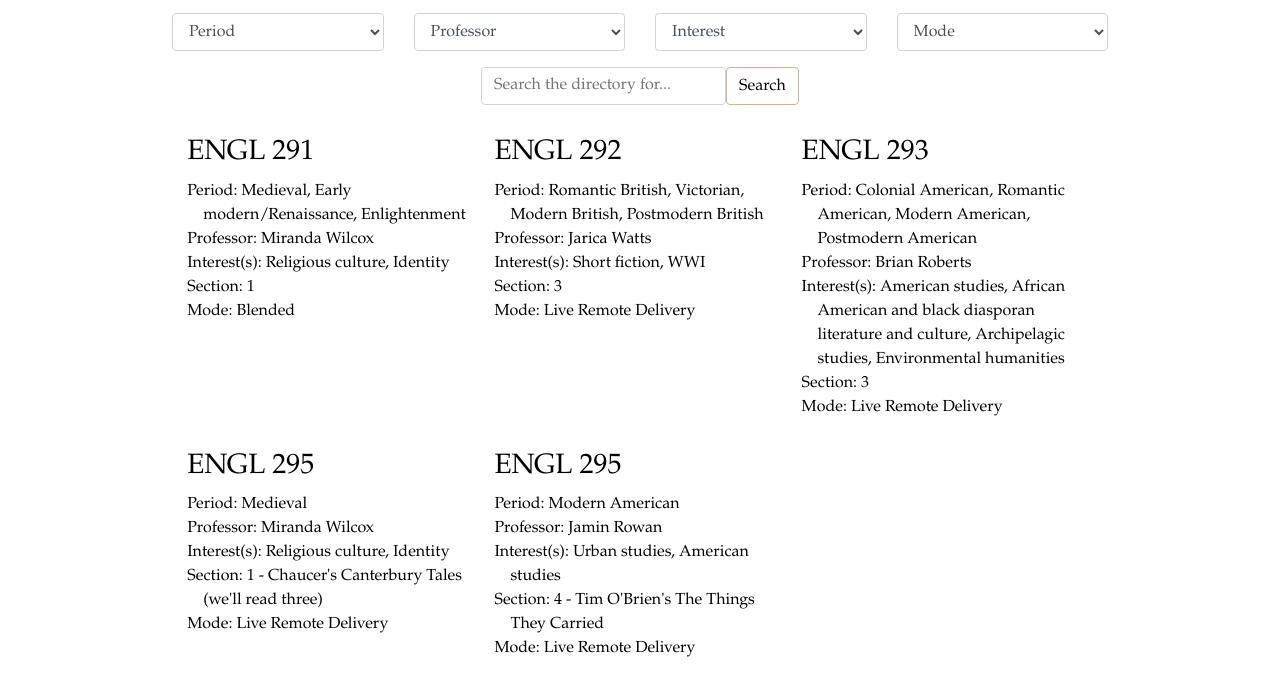
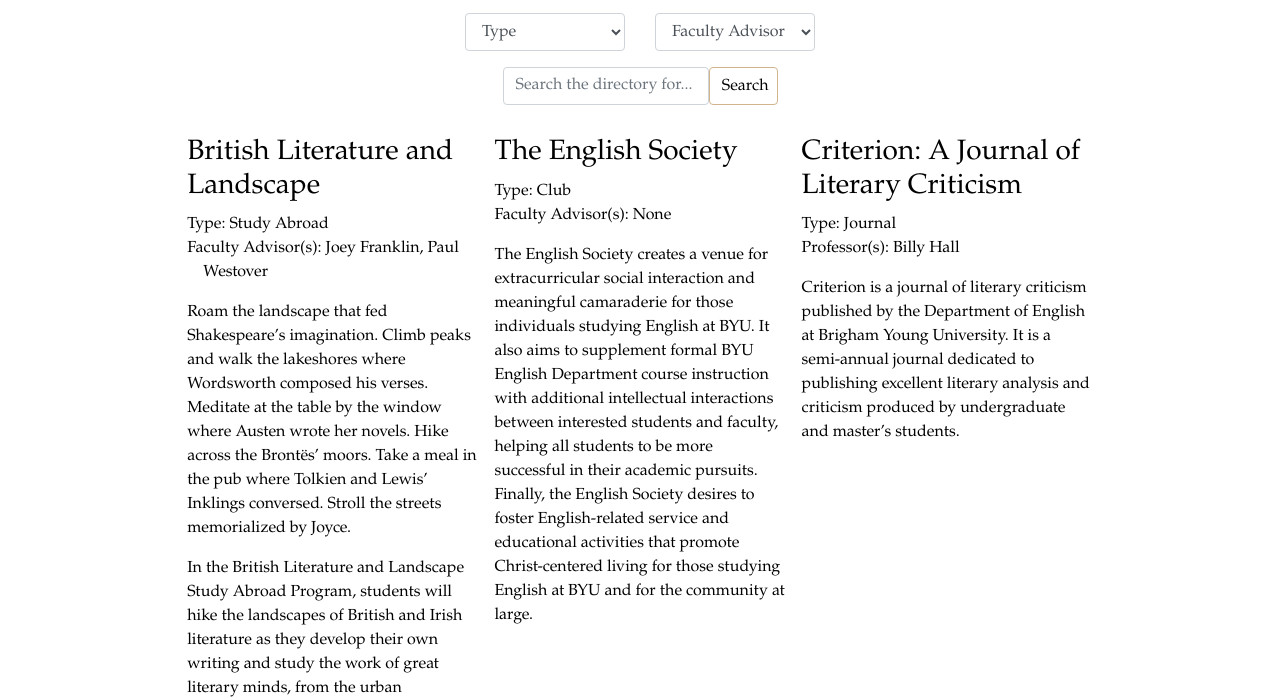
Before and after one commit to Lizardonne/English-Department-Catalog, a plain HTML site: page pages/extracurriculars.html in a window 1280 px wide. Shown: the part 252-952 px from the top of the page. Drawn offline with nearby package versions, Linux system fonts and the light colour scheme.

Commit message:
extracurriculars page done

```diff
--- a/css/search.css
+++ b/css/search.css
@@ -7,10 +7,19 @@
 .filters {
   margin: 0.5em 0 1em 0;
 }
+.searchbar {
+  width: 100%;
+  display: flex;
+  justify-content: center;
+}
+.searchbar .form-inline {
+  width: 275px;
+}
 .searchbar input {
-  width: auto !important;
+  width: 75% !important;
 }
 .searchbar button, .searchbar button:hover {
+  width: 25%;
   color: black;
   border-color: tan;
 }
--- a/pages/extracurriculars.html
+++ b/pages/extracurriculars.html
@@ -45,7 +45,7 @@
 
     <!-- Begin page content -->
     <main role="main">
-      <div class="main courses">
+      <div class="main extracurriculars">
         <div class="explanation">
           <h1>Courses</h1>
           <p>Lorem ipsum dolor sit amet, consectetur adipiscing elit, sed do
@@ -59,55 +59,25 @@
 
         <h2>Filter by...</h2>
         <div class="row justify-content-center filters">
-          <div class="col-md-3 by-periods">
+          <div class="col-md-6 by-type">
             <form class="form-group">
               <select class="form-control" id="exampleFormControlSelect1">
-                <option>Period</option>
-                <option>Medieval</option>
-                <option>Early modern/Renaissance</option>
-                <option>Enlightenment</option>
-                <option>Romantic British</option>
-                <option>Victorian</option>
-                <option>Modern British</option>
-                <option>Postmodern British</option>
-                <option>Colonial American</option>
-                <option>Romantic American</option>
-                <option>Modern American</option>
-                <option>Postmodern American</option>
+                <option>Type</option>
+                <option>Journal</option>
+                <option>Club</option>
+                <option>Study Abroad</option>
               </select>
             </form>
           </div>
-          <div class="col-md-3 by-professor">
+          <div class="col-md-6 by-professor">
             <form class="form-group">
               <select class="form-control" id="exampleFormControlSelect1">
-                <option>Professor</option>
+                <option>Faculty Advisor</option>
                 <option>Phillip Snyder</option>
                 <option>Brian Roberts</option>
                 <option>Sharon Harris</option>
                 <option>Jason Kerr</option>
                 <option>Kimberly Johnson</option>
-              </select>
-            </form>
-          </div>
-          <div class="col-md-3 by-interest">
-            <form class="form-group">
-              <select class="form-control" id="exampleFormControlSelect1">
-                <option>Interest</option>
-                <option>Autobiography</option>
-                <option>Western studies</option>
-                <option>Ethics</option>
-                <option>Cormac McCarthy</option>
-              </select>
-            </form>
-          </div>
-          <div class="col-md-3 by-mode">
-            <form class="form-group">
-              <select class="form-control" id="exampleFormControlSelect1">
-                <option>Mode</option>
-                <option>Classroom</option>
-                <option>Blended</option>
-                <option>Live Remote Delivery</option>
-                <option>On-Demand Remote Delivery</option>
               </select>
             </form>
           </div>
@@ -121,55 +91,78 @@
         <br>
 
         <div class="row results">
-          <a class="col col-md-4 col-12" href="http://catalog.byu.edu/humanities/english/british-literary-history-1">
-            <h3>ENGL 291</h3>
+          <a class="col col-md-4 col-12" href="https://kennedy.byu.edu/british-literature-and-landscape/">
+            <h3>British Literature and Landscape</h3>
             <ul>
-              <li>Period: Medieval, Early modern/Renaissance, Enlightenment</li>
-              <li>Professor: Miranda Wilcox</li>
-              <li>Interest(s): Religious culture, Identity</li>
-              <li>Section: 1</li>
-              <li>Mode: Blended</li>
+              <li>Type: Study Abroad</li>
+              <li>Faculty Advisor(s): Joey Franklin, Paul Westover</li>
             </ul>
+            <p>Roam the landscape that fed Shakespeare’s imagination. Climb
+              peaks and walk the lakeshores where Wordsworth composed his
+              verses. Meditate at the table by the window where Austen wrote her
+              novels. Hike across the Brontës’ moors. Take a meal in the pub
+              where Tolkien and Lewis’ Inklings conversed. Stroll the streets
+              memorialized by Joyce.
+            </p>
+            <p>In the British Literature and Landscape Study Abroad Program,
+              students will hike the landscapes of British and Irish literature
+              as they develop their own writing and study the work of great
+              literary minds, from the urban intellectual centers of London,
+              Dublin, and Edinburgh, to the wilds of the Scottish Highlands and
+              the English Lake District. The group will visit Shakespeare’s
+              Warwickshire, the mountains of Wales, the coastline that inspired
+              Keats and Tennyson, King Arthur’s Tintagel, the Scottish Borders
+              of Sir Walter Scott, and much more.</p>
           </a>
-          <a class="col col-md-4 col-12" href="http://catalog.byu.edu/humanities/english/british-literary-history-2">
-            <h3>ENGL 292</h3>
+          <a class="col col-md-4 col-12" href="http://englishsociety.byu.edu/">
+            <h3>The English Society</h3>
             <ul>
-              <li>Period: Romantic British, Victorian, Modern British, Postmodern British</li>
-              <li>Professor: Jarica Watts</li>
-              <li>Interest(s): Short fiction, WWI</li>
-              <li>Section: 3</li>
-              <li>Mode: Live Remote Delivery</li>
+              <li>Type: Club</li>
+              <li>Faculty Advisor(s): None</li>
             </ul>
+            <p>The English Society creates a venue for extracurricular social
+              interaction and meaningful camaraderie for those individuals
+              studying English at BYU. It also aims to supplement formal BYU
+              English Department course instruction with additional intellectual
+              interactions between interested students and faculty, helping all
+              students to be more successful in their academic pursuits.
+              Finally, the English Society desires to foster English-related
+              service and educational activities that promote Christ-centered
+              living for those studying English at BYU and for the community at
+              large.</p>
           </a>
-          <a class="col col-md-4 col-12" href="http://catalog.byu.edu/humanities/english/american-literary-history">
-            <h3>ENGL 293</h3>
+          <a class="col col-md-4 col-12" href="https://scholarsarchive.byu.edu/criterion/">
+            <h3>Criterion: A Journal of Literary Criticism</h3>
             <ul>
-              <li>Period: Colonial American, Romantic American, Modern American, Postmodern American</li>
-              <li>Professor: Brian Roberts</li>
-              <li>Interest(s): American studies, African American and black diasporan literature and culture, Archipelagic studies, Environmental humanities</li>
-              <li>Section: 3</li>
-              <li>Mode: Live Remote Delivery</li>
+              <li>Type: Journal</li>
+              <li>Professor(s): Billy Hall</li>
             </ul>
+            <p>Criterion is a journal of literary criticism published by the
+              Department of English at Brigham Young University. It is a
+              semi-annual journal dedicated to publishing excellent literary
+              analysis and criticism produced by undergraduate and master’s
+              students.</p>
           </a>
-          <a class="col col-md-4 col-12" href="http://catalog.byu.edu/humanities/english/writing-literary-criticism">
-            <h3>ENGL 295</h3>
+          <a class="col col-md-4 col-12" href="https://inscape.byu.edu/">
+            <h3>Inscape</h3>
             <ul>
-              <li>Period: Medieval</li>
-              <li>Professor: Miranda Wilcox</li>
-              <li>Interest(s): Religious culture, Identity</li>
-              <li>Section: 1 - Chaucer's Canterbury Tales (we'll read three)</li>
-              <li>Mode: Live Remote Delivery</li>
+              <li>Type: Journal</li>
+              <li>Professor(s): John Bennion</li>
             </ul>
-          </a>
-          <a class="col col-md-4 col-12" href="http://catalog.byu.edu/humanities/english/writing-literary-criticism">
-            <h3>ENGL 295</h3>
-            <ul>
-              <li>Period: Modern American</li>
-              <li>Professor: Jamin Rowan</li>
-              <li>Interest(s): Urban studies, American studies</li>
-              <li>Section: 4 - Tim O'Brien's The Things They Carried</li>
-              <li>Mode: Live Remote Delivery</li>
-            </ul>
+            <p>Inscape Journal is run and produced by students of Brigham Young
+              University, publishing creative writing and art in our journals
+              twice a year.</p>
+            <p>Each fall, Inscape is published both in print and online, and
+              each winter an additional issue is published exclusively online.
+              Submissions are welcome during the first half of the Fall and
+              Winter semesters.</p>
+            <p>As a student-run and university-supported journal, Inscape has
+              some great advantages. We get to work with the brightest students
+              on campus, on both sides of the editorial process; we have the
+              opportunity to produce a journal of quality literature for its own
+              sake; and Inscape provides experience that no ordinary class can
+              touch. We’d like to thank the BYU English Department for their
+              support in making Inscape possible.</p>
           </a>
         </div>
       </div>
```
Also changed, not shown: pages/courses.html (+4 -4 lines), pages/professors.html (+3 -3 lines).
